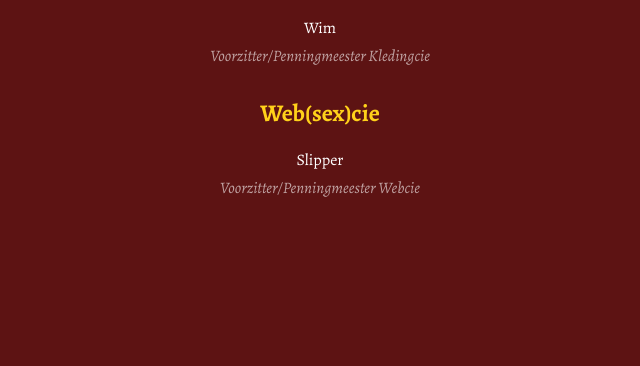
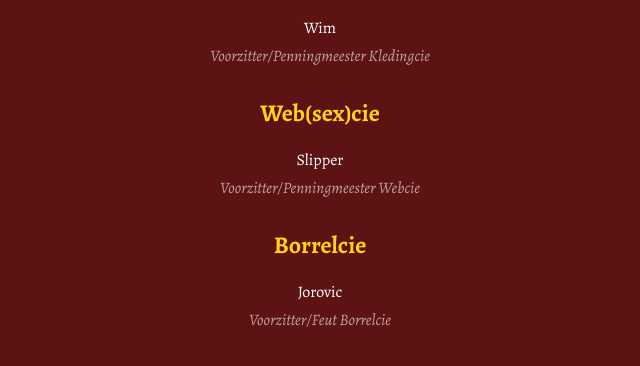
Before and after one commit to dominossilvarum/dominossilvarum.github.io, a plain HTML site: page commissies.html in a window 1280 px wide. Shown: the part 336-702 px from the top of the page, without its empty margins (320-960 px from the left). Drawn offline with nearby package versions, Linux system fonts and the light colour scheme.

Commit message:
Added borrelcie

```diff
--- a/commissies.html
+++ b/commissies.html
@@ -61,5 +61,10 @@
       <ul>
         <li>Voorzitter/Penningmeester Webcie</li>
       </ul>
+      <h2>Borrelcie</h2>
+      Jorovic
+      <ul>
+        <li>Voorzitter/Feut Borrelcie</li>
+      </ul>
   </body>
 </html>
```
